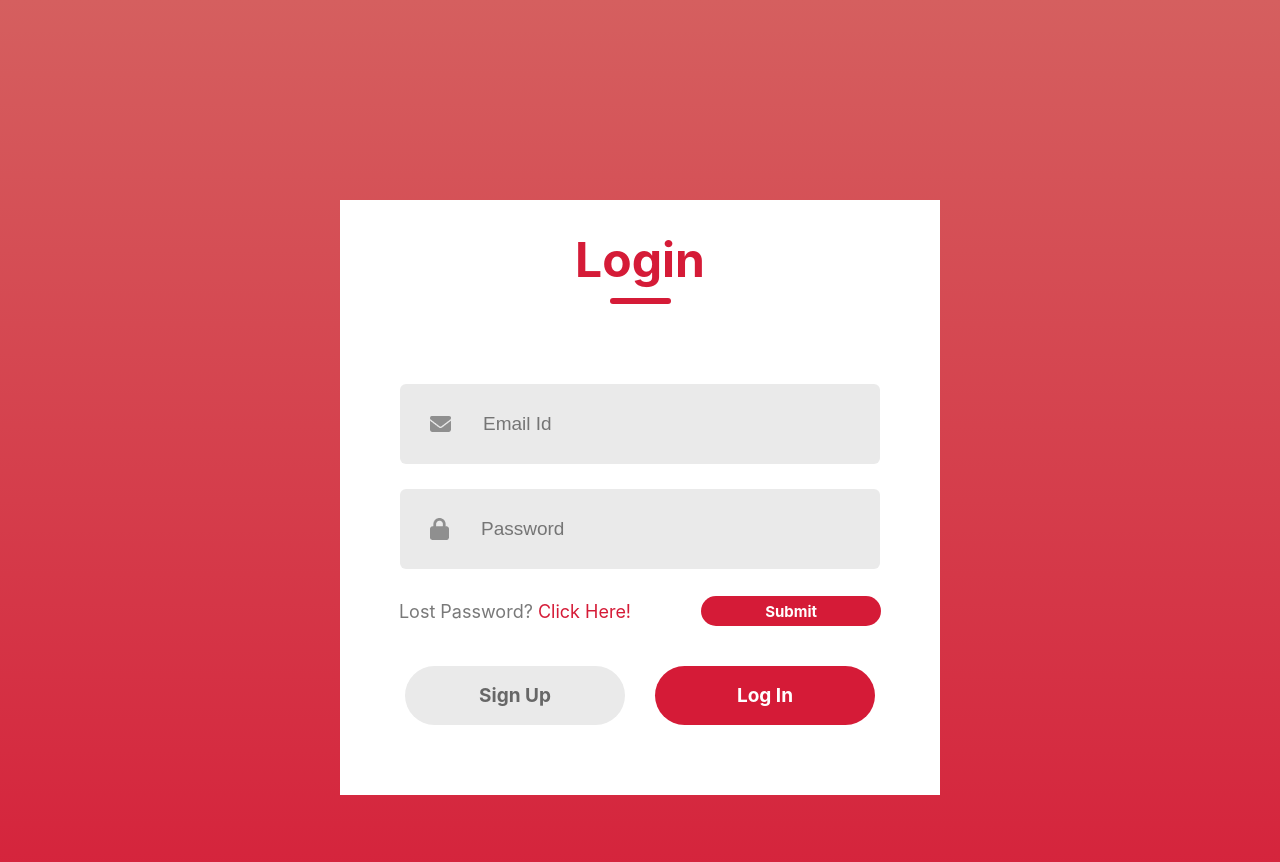
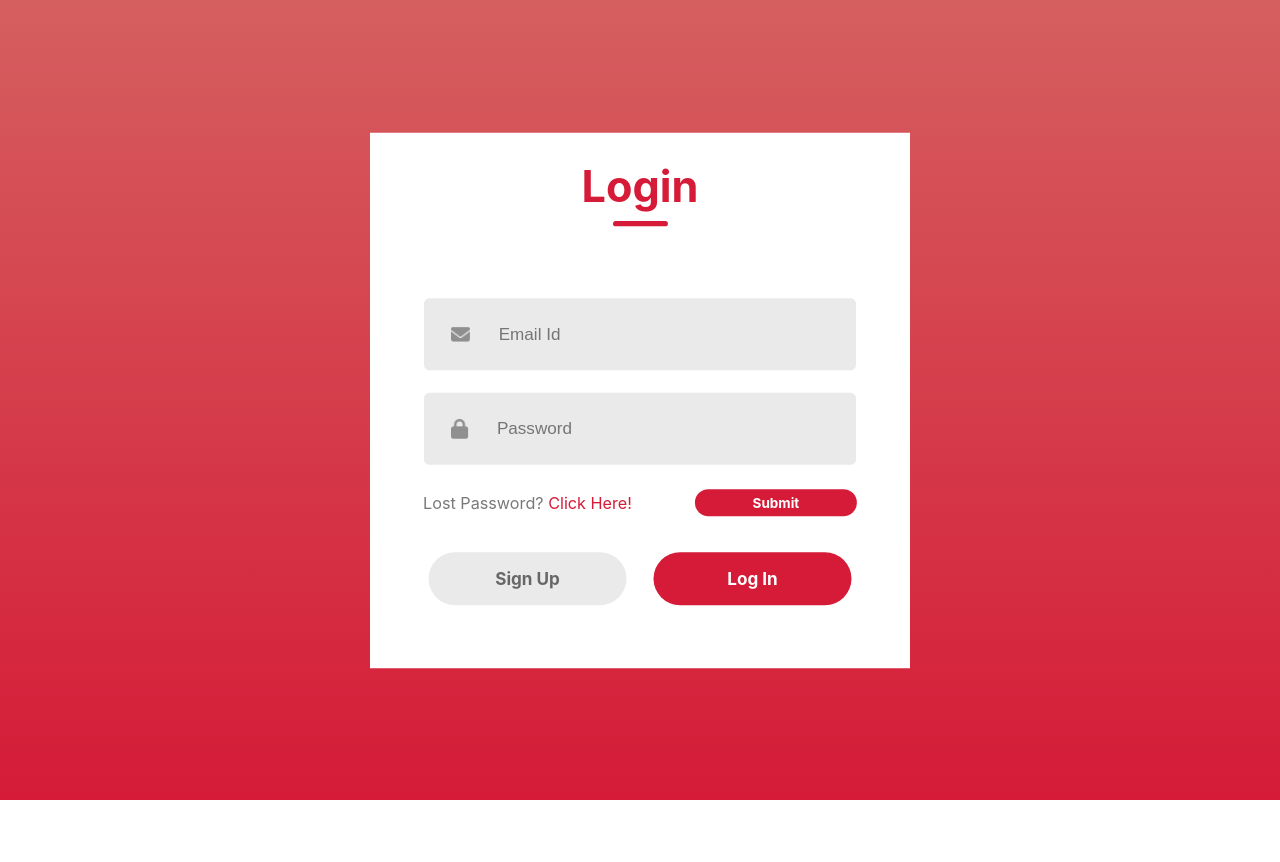
Before and after one commit to CS222-UIUC/RecipeBook-40, a React (Create React App) app in the folder Front-End/login-signup/: page / in a window 1280 px wide. Shown: the top 862 px of the page. After the commit the page ends 800 px from the top, so only its background shows below. Built offline with nearby package versions, Linux system fonts and the light colour scheme.

Commit message:
centering stuff

```diff
--- a/Front-End/login-signup/src/Components/LoginSignup/LoginSignup.css
+++ b/Front-End/login-signup/src/Components/LoginSignup/LoginSignup.css
@@ -1,8 +1,8 @@
 .container{
+    transform: scale(0.9);
     display: flex;
     flex-direction: column;
-    margin: auto;
-    margin-top: 200px;
+    margin: auto auto;
     width: 600px;
     background: #fff;
     padding-bottom: 30px;
--- a/Front-End/login-signup/src/index.css
+++ b/Front-End/login-signup/src/index.css
@@ -1,12 +1,16 @@
-body {
+html, body {
   margin: 0;
+  padding: 0;
   font-family: -apple-system, BlinkMacSystemFont, 'Segoe UI', 'Roboto', 'Oxygen',
     'Ubuntu', 'Cantarell', 'Fira Sans', 'Droid Sans', 'Helvetica Neue',
     sans-serif;
   -webkit-font-smoothing: antialiased;
   -moz-osx-font-smoothing: grayscale;
-  height: 100vh;
-  background: linear-gradient(#d55f5f, #d51b37)
+  height: 100%;
+  background: linear-gradient(#d55f5f, #d51b37);
+  display: flex;
+  align-items: center;
+  justify-content: center;
 }
 
 code {
```
